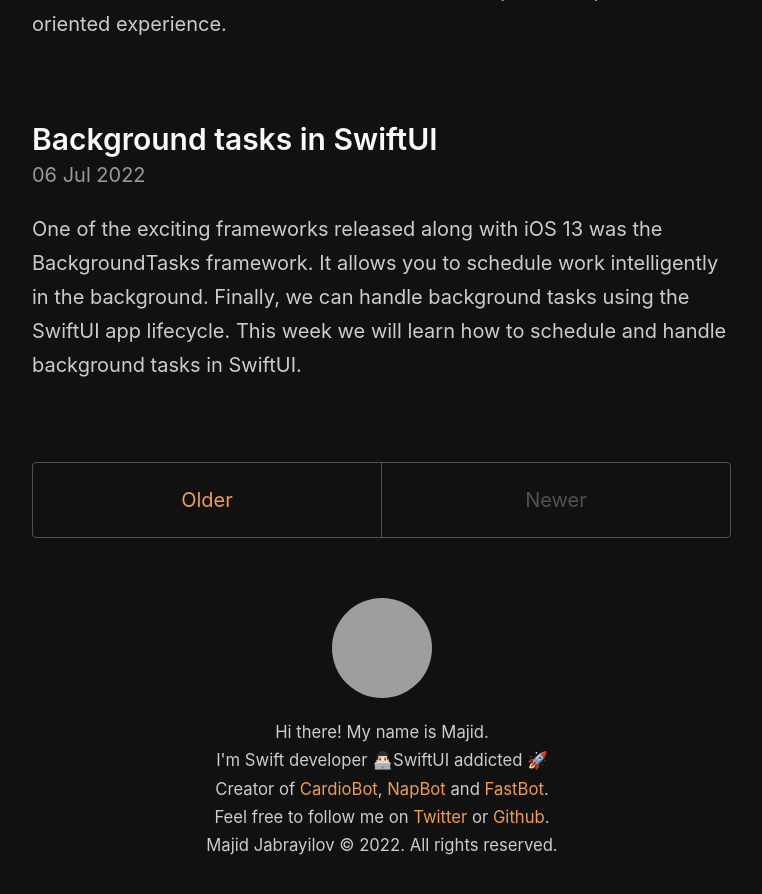
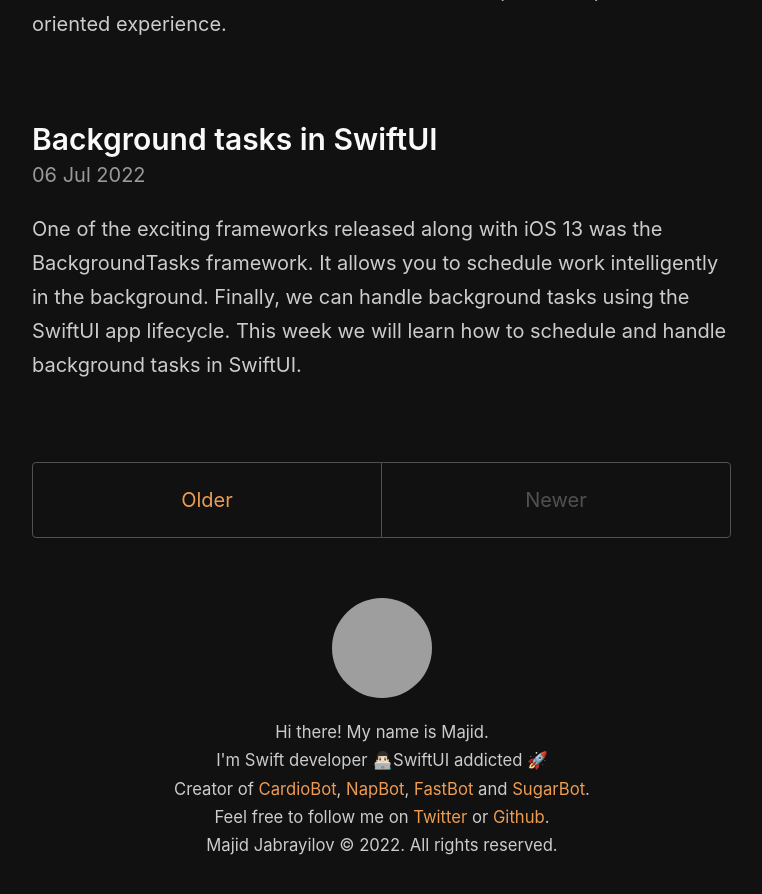
Before and after one commit to mecid/mecid.github.io, a Jekyll site: the page built from index.html, in a window 1280 px wide and 900 px high, scrolled down 3375 px, cut to the strip 0-894 px from the top of the window. Shown: the whole strip, without its empty margins (258-1020 px from the left). Built offline with Jekyll 4.4.1, drawn with Linux system fonts in a browser that asks for light colours; the list of posts is cut into pages by our own code; grey boxes are pictures that could not be loaded.

Commit message:
Update default.html

```diff
--- a/_layouts/default.html
+++ b/_layouts/default.html
@@ -28,7 +28,7 @@
           {% avatar mecid size=100 %}
           <small>Hi there! My name is Majid.</small>
           <small>I'm Swift developer 👨🏻‍💻SwiftUI addicted 🚀</small>
-          <small>Creator of <a href="https://cardiobot.swiftwithmajid.com">CardioBot</a>, <a href="https://napbot.swiftwithmajid.com">NapBot</a> and <a href="https://fastbot.swiftwithmajid.com">FastBot</a>.</small>
+          <small>Creator of <a href="https://cardiobot.swiftwithmajid.com">CardioBot</a>, <a href="https://napbot.swiftwithmajid.com">NapBot</a>, <a href="https://fastbot.swiftwithmajid.com">FastBot</a> and <a href="https://sugarbot.swiftwithmajid.com">SugarBot</a>.</small>
           <small>Feel free to follow me on <a href="https://twitter.com/mecid">Twitter</a> or <a href="https://github.com/mecid">Github</a>.</small>
         <small>
           Majid Jabrayilov &copy; <time datetime="{{ site.time | date_to_xmlschema }}">{{ site.time | date: '%Y' }}</time>. All rights reserved.
```
